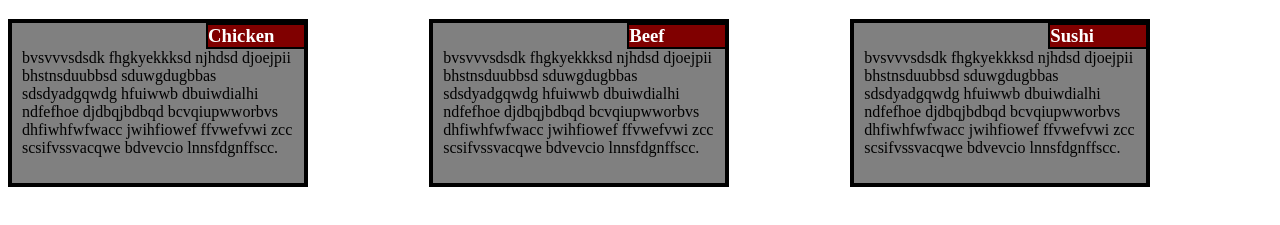
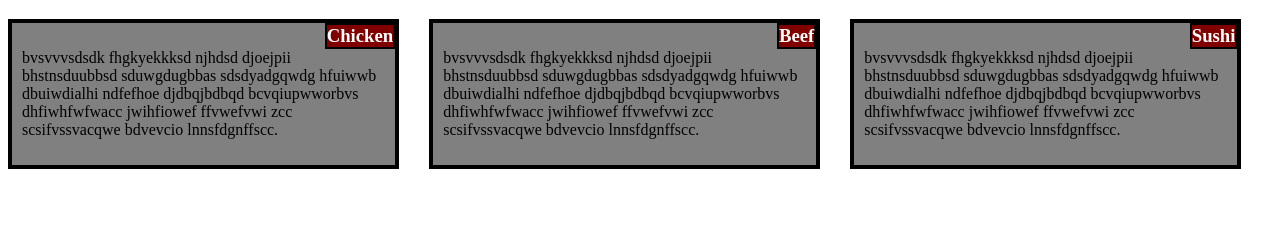
Before and after one commit to sachinthaakesh/coursera-test, a plain HTML site: page module2-solution/index.html in a window 1280 px wide. Shown: the part 61-286 px from the top of the page. Drawn offline with Linux system fonts and the light colour scheme.

Commit message:
Module 2 solution.

```diff
--- a/module2-solution/css/style.css
+++ b/module2-solution/css/style.css
@@ -5,8 +5,8 @@
 
 section{
 	background-color: gray;
+
 	position: relative;
-	width: 300px;
 	box-sizing: border-box;
 	border: 4px solid black;
 	padding-top: 10px;
@@ -16,20 +16,19 @@ section{
 	margin-bottom: 30px;
 	margin-right: 30px;
 }
-
 h3{
 	background-color: maroon;
 	color: white;
-	width: 100px;
 	border: 2px solid black;
 	box-sizing: border-box;
-	position: absolute;
+	position:absolute;
 	top:0px;
-	left:194px;
+	right: 0px;
 	margin-top: 0px;
 	margin-bottom: 0px;
 
 }
+
 .row{
 	width:100%;
 }
@@ -37,6 +36,7 @@ h3{
 	.col-lg-1,.col-lg-2,.col-lg-3,.col-lg-4,.col-lg-5,.col-lg-6,
 	.col-lg-7,.col-lg-8,.col-lg-9,.col-lg-10,.col-lg-11,.col-lg-12{
 		float: left;
+
 	}
 	.col-lg-1{
 		width: 8.33%;
@@ -79,7 +79,8 @@ h3{
 @media(min-width: 768px) and (max-width: 991px){
 	.col-md-1,.col-md-2,.col-md-3,.col-md-4,.col-md-5,.col-md-6,
 	.col-md-7,.col-md-8,.col-md-9,.col-md-10,.col-md-11,.col-md-12{
-		float: left;	}
+		float: left;
+			}
 	.col-md-1{
 		width: 8.33%;
 	}
@@ -122,6 +123,7 @@ h3{
 	.col-sm-1,.col-sm-2,.col-sm-3,.col-sm-4,.col-sm-5,.col-sm-6,
 	.col-sm-7,.col-sm-8,.col-sm-9,.col-sm-10,.col-sm-11,.col-sm-12{
 		float: left;
+
 	}
 	.col-sm-1{
 		width: 8.33%;
--- a/module2-solution/index.html
+++ b/module2-solution/index.html
@@ -7,7 +7,7 @@
 <body>
 	<h1 id="head1">Our Menu</h1>
 	<div class="row">
-		<div class="col-lg-4 col-md-6 col-sm-12">
+		<div class="col-lg-4 col-md-6 col-sm-12" id="d">
 			<section>
 				<h3>Chicken</h3>
 				<p>
@@ -19,7 +19,7 @@
 			</section>
 		</div>
 
-		<div class="col-lg-4 col-md-6 col-sm-12">
+		<div class="col-lg-4 col-md-6 col-sm-12" id="d">
 			<section>
 				<h3>Beef</h3>
 				<p>
@@ -31,7 +31,7 @@
 			</section>
 		</div>
 
-		<div class="col-lg-4 col-md-12 col-sm-12">
+		<div class="col-lg-4 col-md-12 col-sm-12" id="d">
 			<section>
 				<h3>Sushi</h3>
 				<p>
```
